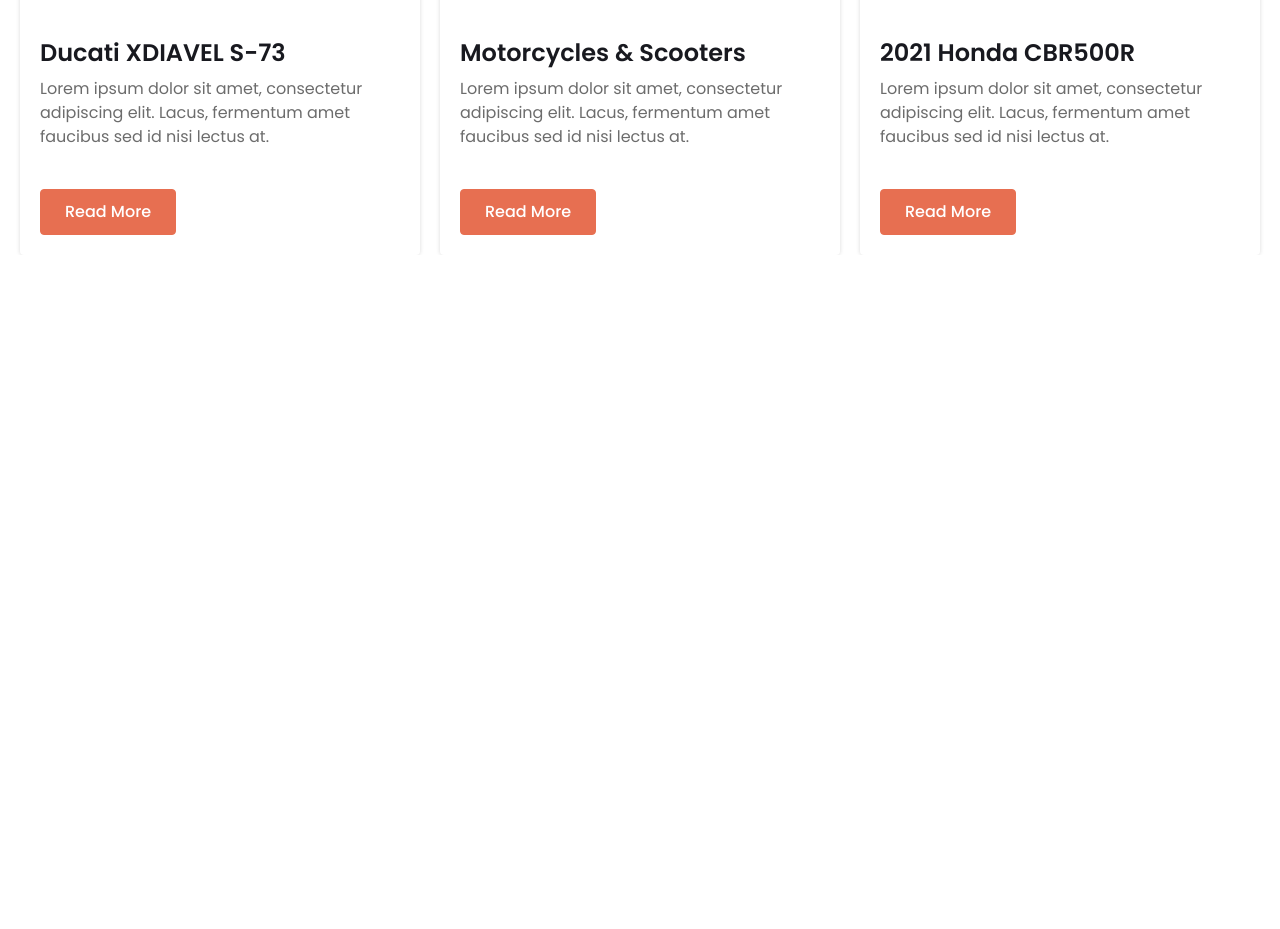
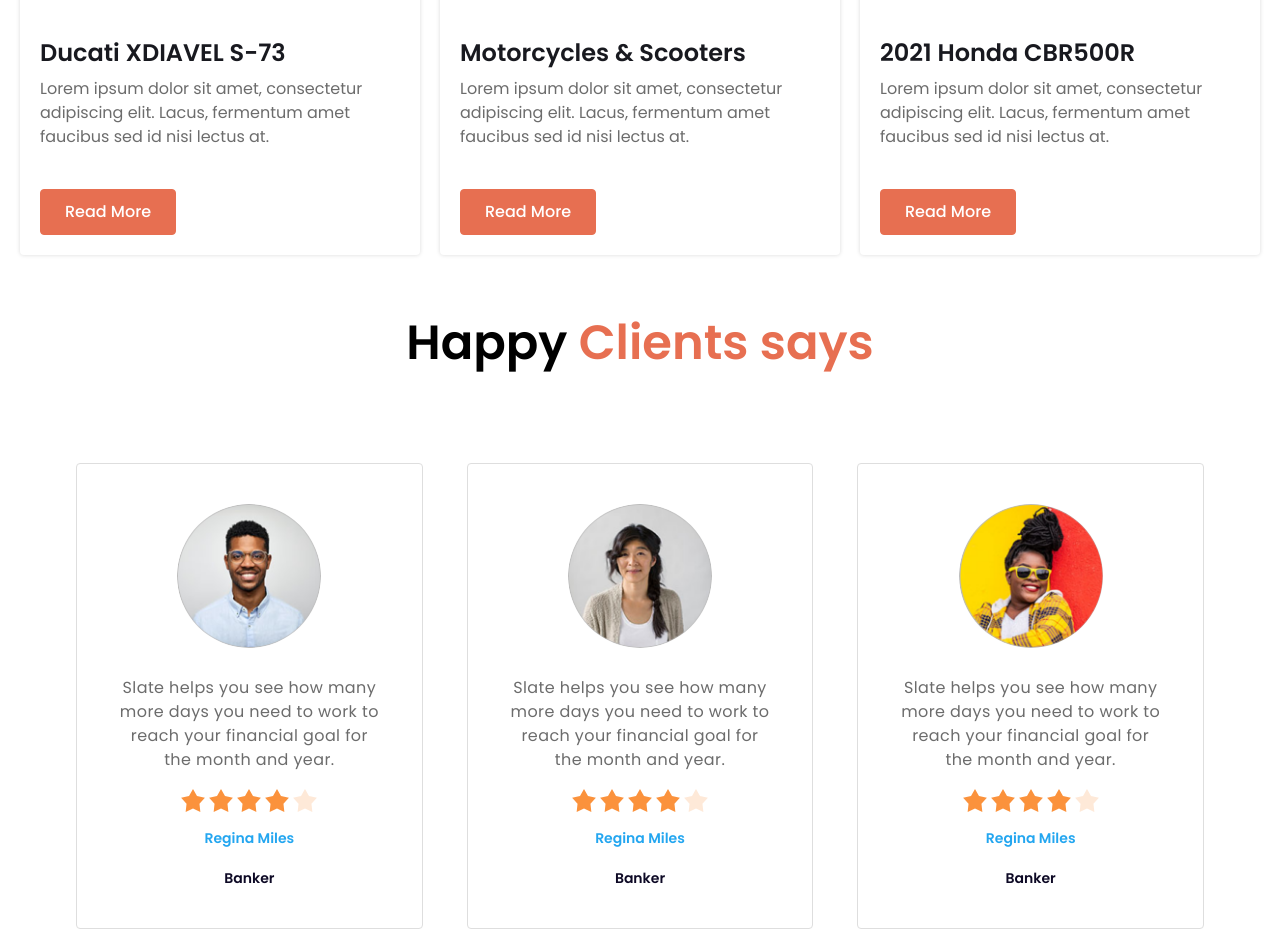
Before and after one commit to jahid-sourav/p-hero-bike, a plain HTML site: page index.html in a window 1280 px wide. Shown: the part 1692-2621 px from the top of the page. Before the commit the page ends 1947 px from the top, so only its background shows below. Drawn offline with nearby package versions, Linux system fonts and the light colour scheme.

Commit message:
Testimonial Area Responsive Completed

```diff
--- a/index.html
+++ b/index.html
@@ -163,10 +163,10 @@
                             </a>
                        </div>
                        <div class="my-3 sm:my-4 md:my-5 lg:my-10 xl:my-10 2xl:my-10">
-                            <a href="#" class="inline-block text-grayColor text-base sm:text-xl md:text-xl lg:text-2xl xl:text-2xl 2xl:text-2xl font-semibold ease-in-out duration-300 hover:text-secondaryColor">
+                            <a href="#" class="inline-block text-grayColor text-base sm:text-xl md:text-base lg:text-2xl xl:text-2xl 2xl:text-2xl font-semibold ease-in-out duration-300 hover:text-secondaryColor">
                                 Ducati XDIAVEL S-73
                             </a>
-                            <p class="text-greyishColor text-sm sm:text-base md:text-base lg:text-base xl:text-base 2xl:text-base font-normal mt-2">
+                            <p class="text-greyishColor text-sm sm:text-sm md:text-sm lg:text-base xl:text-base 2xl:text-base font-normal mt-2">
                                 Lorem ipsum dolor sit amet, consectetur adipiscing elit. Lacus, fermentum amet faucibus sed id nisi lectus at.
                             </p>
                        </div>
@@ -181,10 +181,10 @@
                              </a>
                         </div>
                         <div class="my-3 sm:my-4 md:my-5 lg:my-10 xl:my-10 2xl:my-10">
-                             <a href="#" class="inline-block text-grayColor text-base sm:text-xl md:text-xl lg:text-2xl xl:text-2xl 2xl:text-2xl font-semibold ease-in-out duration-300 hover:text-secondaryColor">
+                             <a href="#" class="inline-block text-grayColor text-base sm:text-base md:text-base lg:text-2xl xl:text-2xl 2xl:text-2xl font-semibold ease-in-out duration-300 hover:text-secondaryColor">
                                 Motorcycles & Scooters
                              </a>
-                             <p class="text-greyishColor text-sm sm:text-base md:text-base lg:text-base xl:text-base 2xl:text-base font-normal mt-2">
+                             <p class="text-greyishColor text-sm sm:text-sm md:text-sm lg:text-base xl:text-base 2xl:text-base font-normal mt-2">
                                  Lorem ipsum dolor sit amet, consectetur adipiscing elit. Lacus, fermentum amet faucibus sed id nisi lectus at.
                              </p>
                         </div>
@@ -199,10 +199,10 @@
                              </a>
                         </div>
                         <div class="my-3 sm:my-4 md:my-5 lg:my-10 xl:my-10 2xl:my-10">
-                             <a href="#" class="inline-block text-grayColor text-base sm:text-xl md:text-xl lg:text-2xl xl:text-2xl 2xl:text-2xl font-semibold ease-in-out duration-300 hover:text-secondaryColor">
+                             <a href="#" class="inline-block text-grayColor text-base sm:text-base md:text-base lg:text-2xl xl:text-2xl 2xl:text-2xl font-semibold ease-in-out duration-300 hover:text-secondaryColor">
                                 2021 Honda CBR500R
                              </a>
-                             <p class="text-greyishColor text-sm sm:text-base md:text-base lg:text-base xl:text-base 2xl:text-base font-normal mt-2">
+                             <p class="text-greyishColor text-sm sm:text-sm md:text-sm lg:text-base xl:text-base 2xl:text-base font-normal mt-2">
                                  Lorem ipsum dolor sit amet, consectetur adipiscing elit. Lacus, fermentum amet faucibus sed id nisi lectus at.
                              </p>
                         </div>
@@ -216,17 +216,17 @@
         <!-- Latest Blogs Ends Here -->
 
         <!-- Testimonial Area Starts Here -->
-        <section class="py-16 hidden">
+        <section class="py-8 sm:py-8 md:py-8 lg:py-16 xl:py-16 2xl:py-16 pb-0 ms:pb-0 md:pb-0 xl:pb-0 2xl:pb-0">
             <div class="container mx-auto">
-                <h3 class="text-5xl font-semibold text-black text-center">
+                <h3 class="text-2xl sm:text-2xl md:text-2xl lg:text-5xl xl:text-5xl 2xl:text-5xl font-semibold text-black text-center">
                     Happy <span class="text-secondaryColor">Clients says</span>
                 </h3>
-                <div class="pt-24 px-14 grid grid-cols-3 gap-11">
-                    <div class="rounded p-10 border border-ashColor ease-in-out duration-300 hover:border hover:border-secondaryColor">
+                <div class="pt-6 sm:pt-6 md:pt-6 lg:pt-24 xl:pt-24 2xl:pt-24 px-0 sm:px-0 md:px-0 lg:px-14 xl:px-14 2xl:px-14 grid grid-cols-1 sm:grid-cols-2 md:grid-cols-3 lg:grid-cols-3 xl:grid-cols-3 2xl:grid-cols-3 gap-6 sm:gap-6 md:gap-6 lg:gap-11 xl:gap-11 2xl:gap-11">
+                    <div class="rounded p-3 sm:p-4 md:p-5 lg:p-10 xl:p-10 2xl:p-10 border border-ashColor ease-in-out duration-300 hover:border hover:border-secondaryColor">
                         <div class="flex justify-center">
                             <img src="assets/images/testimonials/01.png" alt="User" class="h-36 w-36 rounded-full object-cover">
                         </div>
-                        <p class="text-greyishColor text-center text-base font-normal tracking-wide mt-7 mb-4">
+                        <p class="text-greyishColor text-center text-sm sm:text-sm md:text-base lg:text-base xl:text-base 2xl:text-base font-normal tracking-wide mt-7 mb-4">
                             Slate helps you see how many more days you need to work to reach your financial goal for the month and year.
                         </p>
                         <div class="rating flex gap-1 justify-center">
@@ -243,11 +243,11 @@
                             Banker
                         </p>
                     </div>
-                    <div class="rounded p-10 border border-ashColor ease-in-out duration-300 hover:border hover:border-secondaryColor">
+                    <div class="rounded p-3 sm:p-4 md:p-5 lg:p-10 xl:p-10 2xl:p-10 border border-ashColor ease-in-out duration-300 hover:border hover:border-secondaryColor">
                         <div class="flex justify-center">
                             <img src="assets/images/testimonials/02.png" alt="User" class="h-36 w-36 rounded-full object-cover">
                         </div>
-                        <p class="text-greyishColor text-center text-base font-normal tracking-wide mt-7 mb-4">
+                        <p class="text-greyishColor text-center text-sm sm:text-sm md:text-base lg:text-base xl:text-base 2xl:text-base font-normal tracking-wide mt-7 mb-4">
                             Slate helps you see how many more days you need to work to reach your financial goal for the month and year.
                         </p>
                         <div class="rating flex gap-1 justify-center">
@@ -264,11 +264,11 @@
                             Banker
                         </p>
                     </div>
-                    <div class="rounded p-10 border border-ashColor ease-in-out duration-300 hover:border hover:border-secondaryColor">
+                    <div class="rounded p-3 sm:p-4 md:p-5 lg:p-10 xl:p-10 2xl:p-10 border border-ashColor ease-in-out duration-300 hover:border hover:border-secondaryColor">
                         <div class="flex justify-center">
                             <img src="assets/images/testimonials/03.png" alt="User" class="h-36 w-36 rounded-full object-cover">
                         </div>
-                        <p class="text-greyishColor text-center text-base font-normal tracking-wide mt-7 mb-4">
+                        <p class="text-greyishColor text-center text-sm sm:text-sm md:text-base lg:text-base xl:text-base 2xl:text-base font-normal tracking-wide mt-7 mb-4">
                             Slate helps you see how many more days you need to work to reach your financial goal for the month and year.
                         </p>
                         <div class="rating flex gap-1 justify-center">
```
